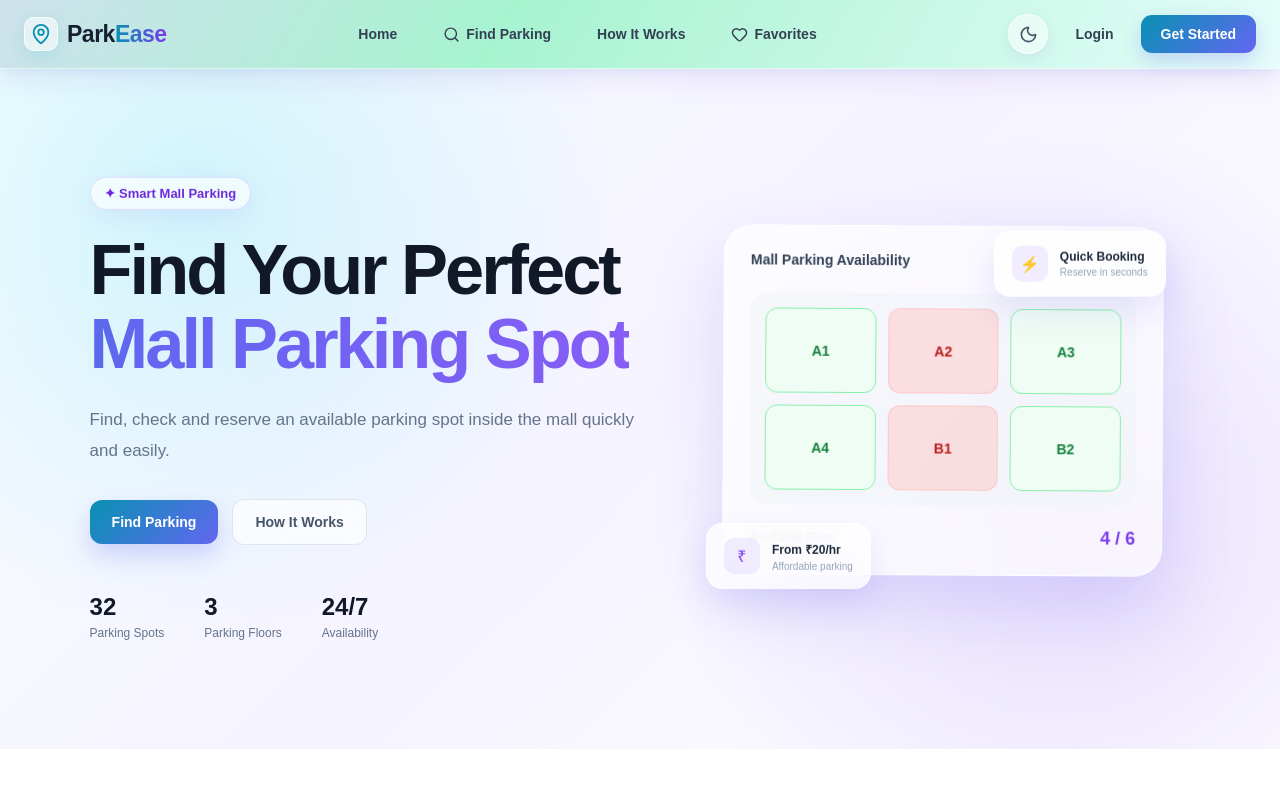
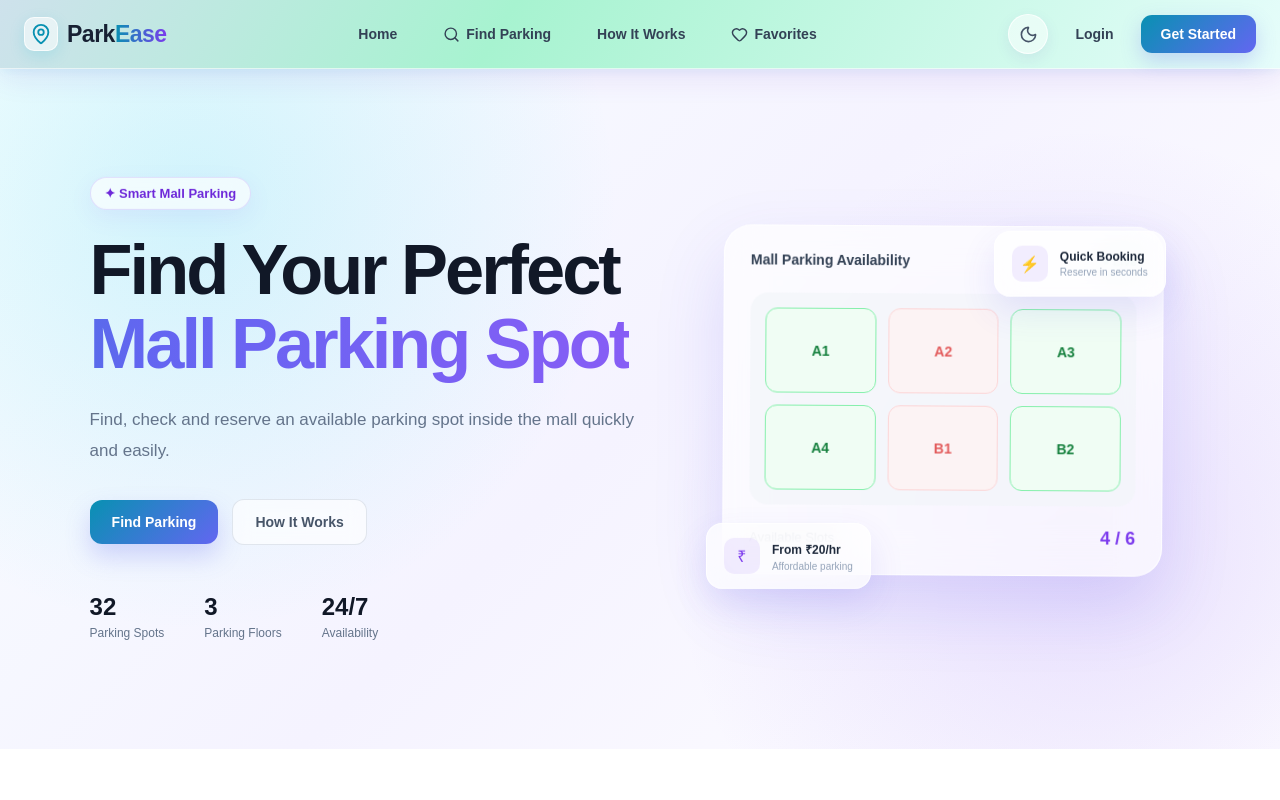
Before and after one commit to dibeyendu-dev/smart-parking-system, a React (Vite) app: page / in a window 1280 px wide. Shown: the top 800 px of the page. Built offline with nearby package versions, Linux system fonts and the light colour scheme.

Commit message:
Parking Slots Card css part 6 added

```diff
--- a/src/css/FindParking.css
+++ b/src/css/FindParking.css
@@ -404,3 +404,11 @@
     transform: translateY(-3px);
     box-shadow: 0 5px 15px rgba(22, 163, 74, 0.12);
 }
+/* Occupied Slot */
+.parking-slot.occupied {
+    border-color: #fecaca;
+    background: #fef2f2;
+    color: #dc2626;
+    cursor: not-allowed;
+    opacity: 0.75;
+}
```
